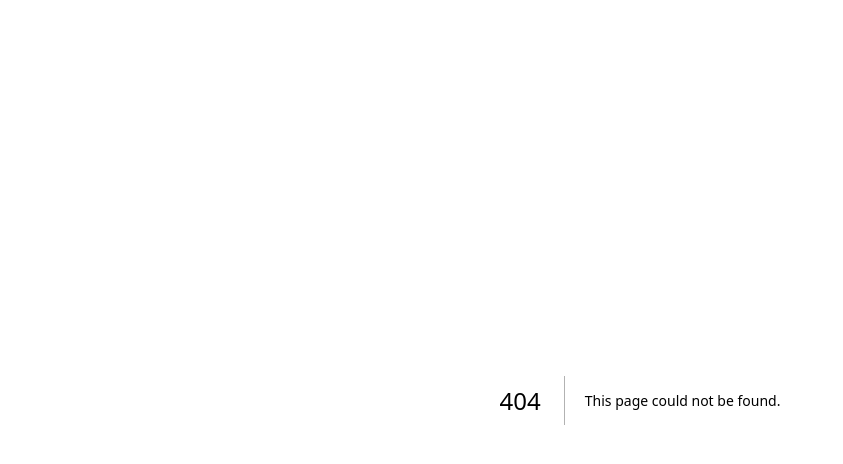
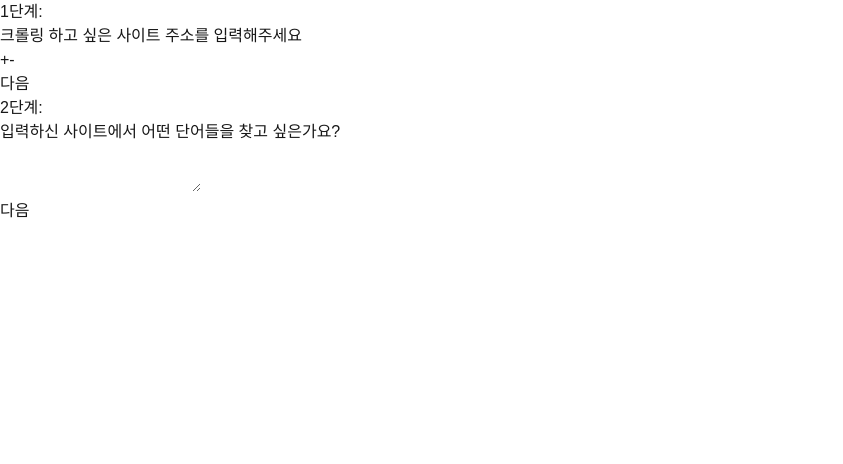
Before and after one commit to code-sum/dobi, a Next.js app in the folder dobi-app/: page /scrap in a window 1280 px wide. Before the commit this address had no page. Shown: the top 464 px of the page, without its empty margins (0-843 px from the left). Built offline with nearby package versions, Linux system fonts and the light colour scheme.

Commit message:
feat: add scrap page

```diff
--- a/dobi-app/src/app/page.tsx
+++ b/dobi-app/src/app/page.tsx
@@ -1,4 +1,5 @@
 import Image from "next/image";
+import Link from 'next/link';
 
 export default function Home() {
   return (
@@ -25,12 +26,9 @@ export default function Home() {
         </ol>
 
         <div className="flex gap-4 items-center flex-col sm:flex-row">
-          <a
-            className="rounded-full border border-solid border-transparent transition-colors flex items-center justify-center bg-foreground text-background gap-2 hover:bg-[#383838] dark:hover:bg-[#ccc] font-medium text-sm sm:text-base h-10 sm:h-12 px-4 sm:px-5 sm:w-auto"
-            href="https://vercel.com/new?utm_source=create-next-app&utm_medium=appdir-template-tw&utm_campaign=create-next-app"
-            target="_blank"
-            rel="noopener noreferrer"
-          >
+          <Link
+            href="/scrap"
+            className="rounded-full border border-solid border-transparent transition-colors flex items-center justify-center bg-foreground text-background gap-2 hover:bg-[#383838] dark:hover:bg-[#ccc] font-medium text-sm sm:text-base h-10 sm:h-12 px-4 sm:px-5 sm:w-auto">
             <Image
               className="dark:invert"
               src="/vercel.svg"
@@ -39,7 +37,7 @@ export default function Home() {
               height={20}
             />
             Scrap now
-          </a>
+          </Link>
           <a
             className="rounded-full border border-solid border-black/[.08] dark:border-white/[.145] transition-colors flex items-center justify-center hover:bg-[#f2f2f2] dark:hover:bg-[#1a1a1a] hover:border-transparent font-medium text-sm sm:text-base h-10 sm:h-12 px-4 sm:px-5 w-full sm:w-auto md:w-[158px]"
             href="https://nextjs.org/docs?utm_source=create-next-app&utm_medium=appdir-template-tw&utm_campaign=create-next-app"
--- /dev/null
+++ b/dobi-app/src/app/scrap/page.tsx
@@ -0,0 +1,33 @@
+import React from 'react';
+
+export default function Scrap() {
+  return (
+    <div>
+      <div className="scrap-first-box">
+        <div>
+          <h1>1단계:</h1>
+          <h1>크롤링 하고 싶은 사이트 주소를 입력해주세요</h1>
+        </div>
+        <div>
+          <button>+</button>
+          <button>-</button>
+        </div>
+        <div>
+          <button>다음</button>
+        </div>
+      </div>
+      <div className="scrap-second-box">
+        <div>
+          <h1>2단계:</h1>
+          <h1>입력하신 사이트에서 어떤 단어들을 찾고 싶은가요?</h1>
+        </div>
+        <div>
+          <textarea></textarea>
+        </div>
+        <div>
+          <button>다음</button>
+        </div>
+      </div>
+    </div>
+  );
+}
```
Also changed, not shown: 1 other file (tests, documents, lock files or other folders).
